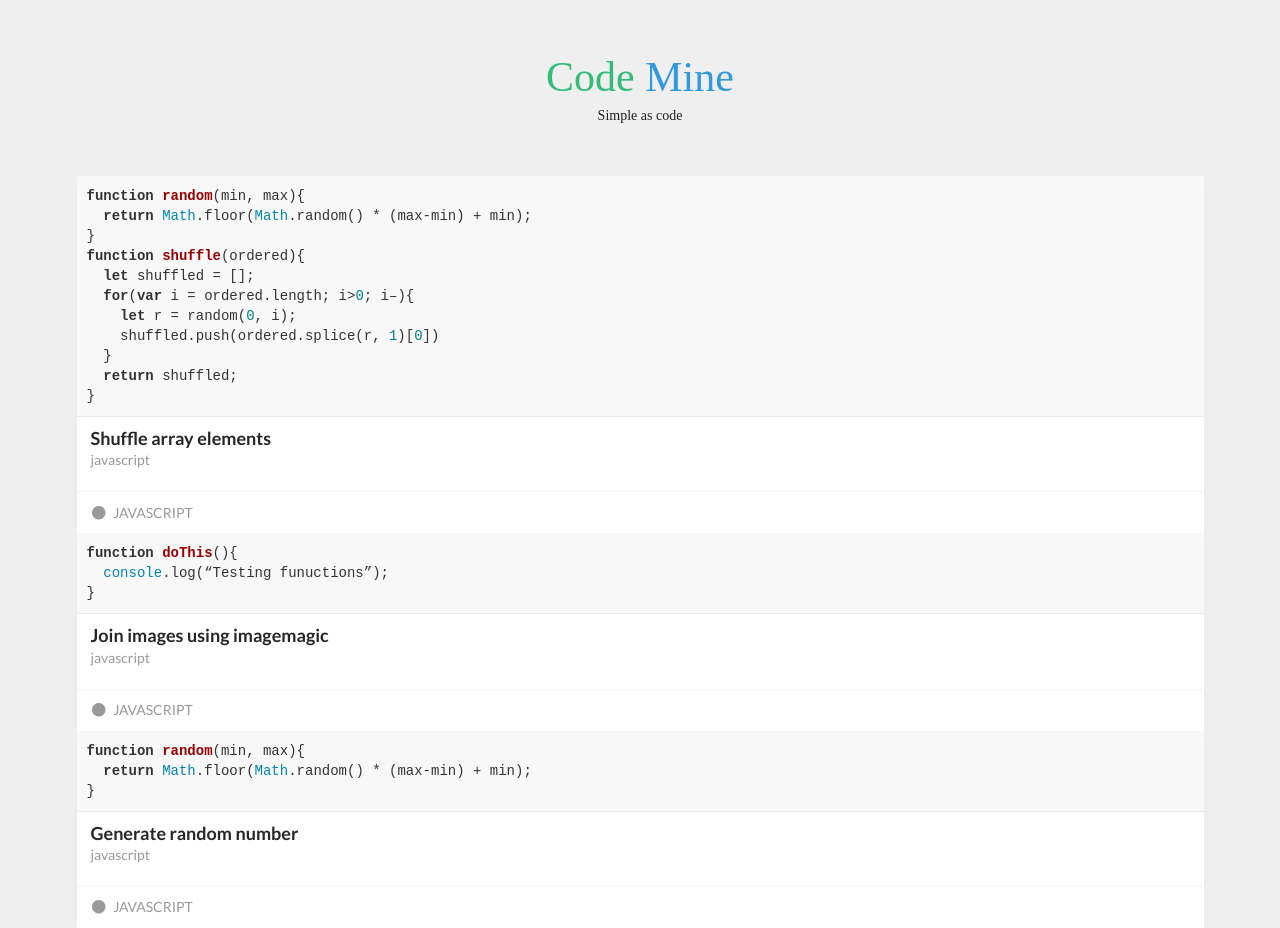
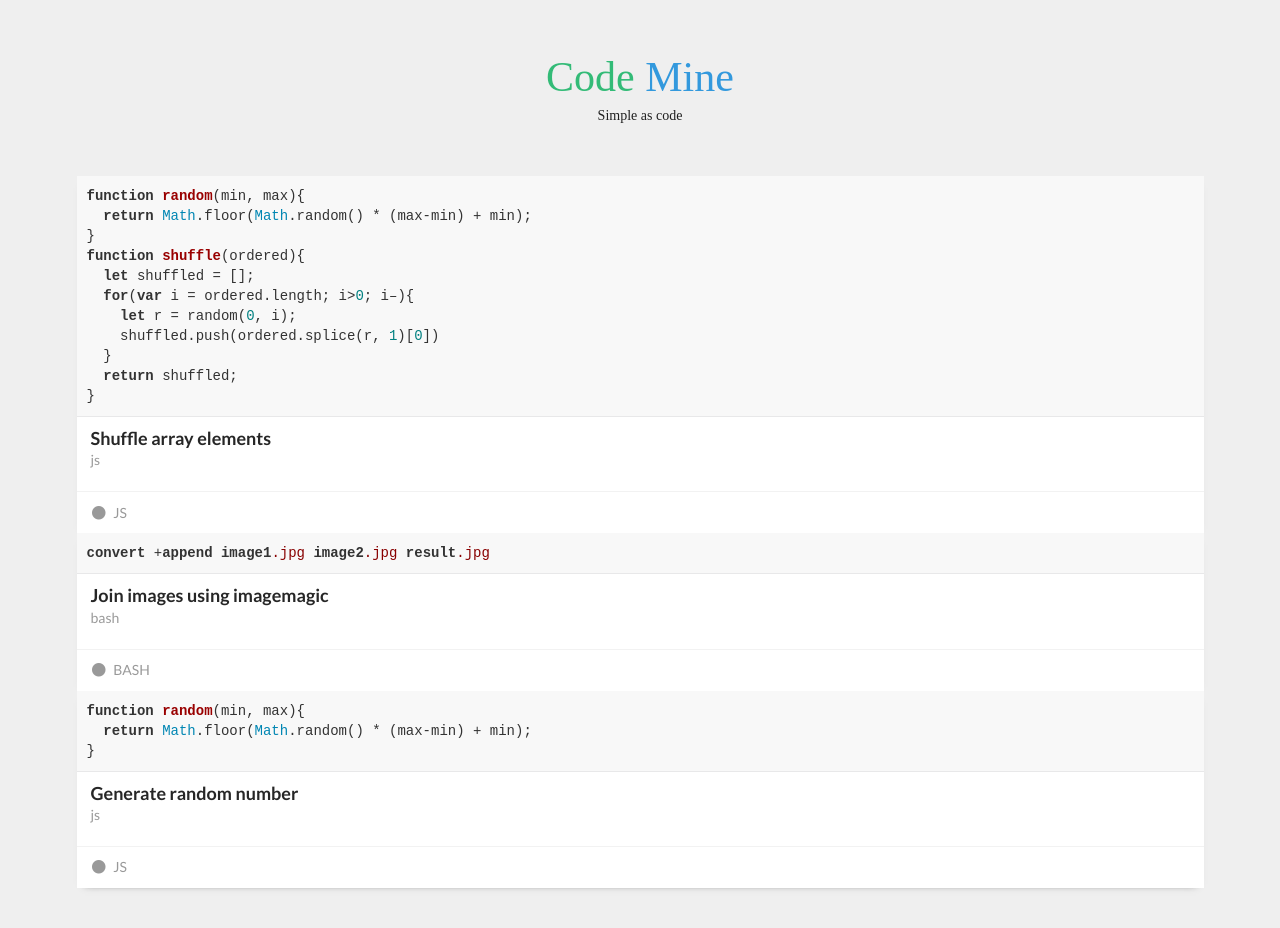
Before and after one commit to guyswhocode/codemine, a Jekyll site: the page built from index.html, in a window 1280 px wide. Built offline with Jekyll 4.4.1, drawn with Linux system fonts in a browser that asks for light colours; nearby versions of some CDN libraries; after the commit the page ends 900 px from its top, so only the background shows below that.

Commit message:
adds separate fields for language and highlight

```diff
--- a/_posts/2019-09-19-generate-random-number-javascript.md
+++ b/_posts/2019-09-19-generate-random-number-javascript.md
@@ -1,7 +1,8 @@
 ---
 layout: snippet
 title: Generate random number
-language: javascript
+language: js
+highlight: javascript
 ---
 function random(min, max){
   return Math.floor(Math.random() * (max-min) + min);
--- a/_posts/2019-09-19-join-images-using-imagemagick.md
+++ b/_posts/2019-09-19-join-images-using-imagemagick.md
@@ -1,11 +1,10 @@
 ---
 layout: snippet
 title: Join images using imagemagic
-language: javascript
+language: bash
+highlight: shell
 ---
-function doThis(){
-  console.log("Testing funuctions");
-}
+convert +append image1.jpg image2.jpg result.jpg
 <!--more-->
 
 This is not that
--- a/_posts/2019-09-19-shuffle-array-javascript.md
+++ b/_posts/2019-09-19-shuffle-array-javascript.md
@@ -1,7 +1,8 @@
 ---
 layout: snippet
 title: Shuffle array elements
-language: javascript
+language: js
+highlight: javascript
 ---
 function random(min, max){
   return Math.floor(Math.random() * (max-min) + min);
```
